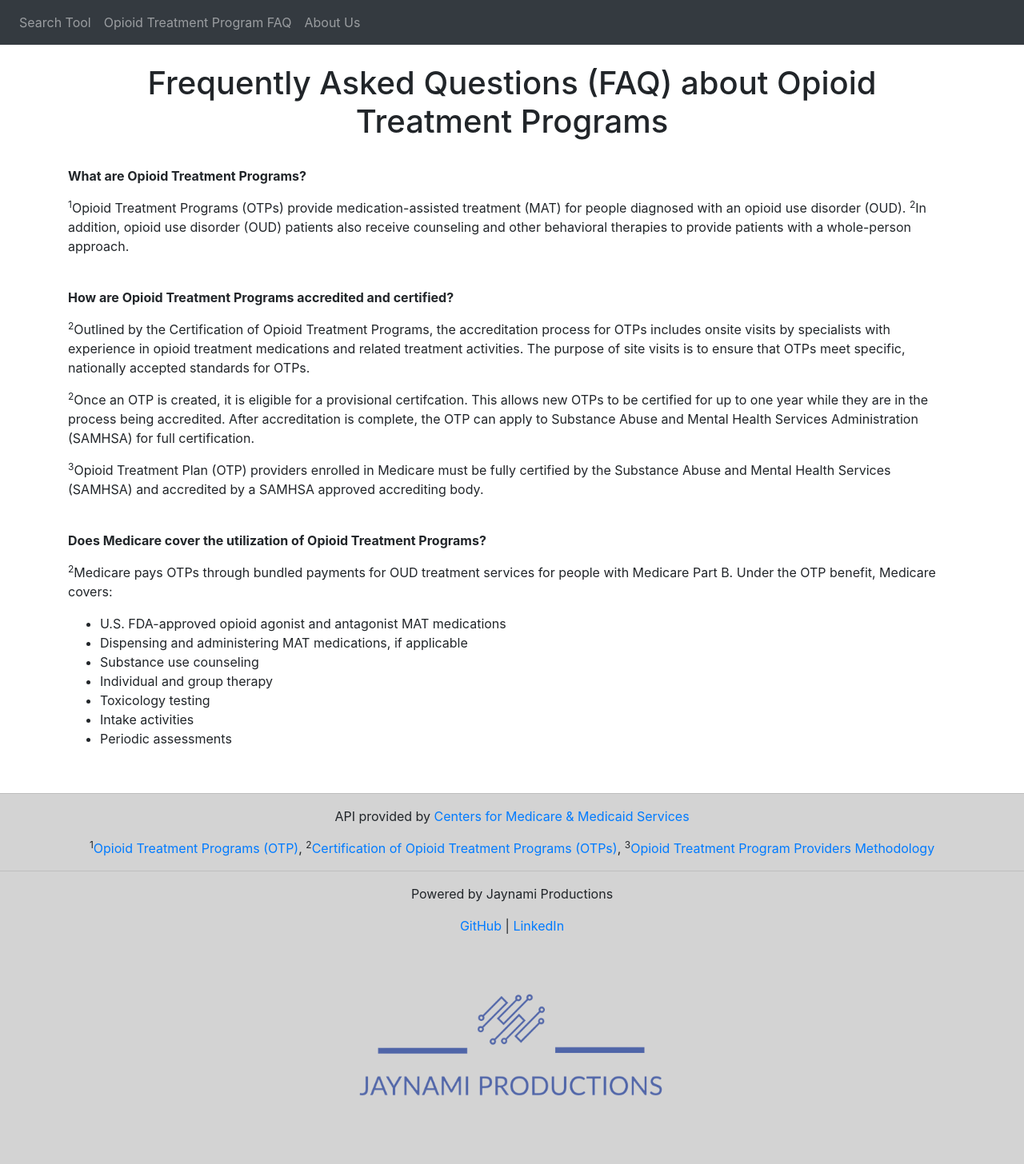
After one commit to jaynamiproductions/opioid-treatment-finder, a Flask app: page /otp-faq in a window 1280 px wide. The commit adds this page. Shown: the whole page at 80% size. Run offline with Flask 2, Linux system fonts and the light colour scheme; some libraries are stand-ins or nearby versions.

Commit message:
added faq

```diff
--- /dev/null
+++ b/templates/base.html
@@ -0,0 +1,75 @@
+<!DOCTYPE html>
+<html>
+    <head>
+        <meta charset="utf-8" />
+        <meta name="viewport" content="width=device-width, initial-scale=1" />
+        <link
+            rel="stylesheet"
+            href="https://stackpath.bootstrapcdn.com/bootstrap/4.4.1/css/bootstrap.min.css"
+            integrity="sha384-Vkoo8x4CGsO3+Hhxv8T/Q5PaXtkKtu6ug5TOeNV6gBiFeWPGFN9MuhOf23Q9Ifjh"
+            crossorigin="anonymous"
+        />
+        <link
+            rel="stylesheet"
+            href="https://stackpath.bootstrapcdn.com/font-awesome/4.7.0/css/font-awesome.min.css"
+            crossorigin="anonymous"
+        />
+        <title>Opioid Treatment Finder</title>
+    </head>
+    <body>
+        <nav class="navbar navbar-expand-lg navbar-dark bg-dark">
+            <button class="navbar-toggler" type="button" data-toggle="collapse" data-target="#navbar">
+                <span class="navbar-toggler-icon"></span>
+            </button>
+            <div class="collapse navbar-collapse" id="navbar">
+                <div class="navbar-nav">
+                    <a class="nav-item nav-link" id="searchtool" href="/">Search Tool</a>
+                    <a class="nav-item nav-link" id="optfaq" href="/otp-faq">Opioid Treatment Program FAQ</a>
+                    <a class="nav-item nav-link" id="aboutus" href="/logout">About Us</a>
+                </div>
+            </div>
+        </nav>
+        <br/>
+        <div class="container">
+            {% block stuff %}{% endblock %}
+        </div>
+
+        <script
+            src="https://code.jquery.com/jquery-3.2.1.slim.min.js"
+            integrity="sha384-KJ3o2DKtIkvYIK3UENzmM7KCkRr/rE9/Qpg6aAZGJwFDMVNA/GpGFF93hXpG5KkN"
+            crossorigin="anonymous"
+        ></script>
+        <script
+            src="https://cdnjs.cloudflare.com/ajax/libs/popper.js/1.12.9/umd/popper.min.js"
+            integrity="sha384-ApNbgh9B+Y1QKtv3Rn7W3mgPxhU9K/ScQsAP7hUibX39j7fakFPskvXusvfa0b4Q"
+            crossorigin="anonymous"
+        ></script>
+        <script
+            src="https://maxcdn.bootstrapcdn.com/bootstrap/4.0.0/js/bootstrap.min.js"
+            integrity="sha384-JZR6Spejh4U02d8jOt6vLEHfe/JQGiRRSQQxSfFWpi1MquVdAyjUar5+76PVCmYl"
+            crossorigin="anonymous"
+        ></script>
+
+    </body>
+    <br/>
+    <section style="background-color: lightgray; ">
+        <hr>
+        <p align="center">API provided by <a href="https://data.cms.gov/provider-characteristics/medicare-provider-supplier-enrollment/opioid-treatment-program-providers">Centers for Medicare & Medicaid Services</a></p>
+        <p align="center">
+            <sup>1</sup><a href="https://www.cms.gov/medicare/medicare-fee-for-service-payment/opioid-treatment-program">Opioid Treatment Programs (OTP)</a>,
+            <sup>2</sup><a href="https://www.samhsa.gov/medications-substance-use-disorders/become-accredited-opioid-treatment-program">Certification of Opioid Treatment Programs (OTPs)</a>,
+            <sup>3</sup><a href="https://data.cms.gov/resources/opioid-treatment-program-providers-methodology">Opioid Treatment Program Providers Methodology</a>
+
+
+        <hr>
+        <p align="center">Powered by Jaynami Productions</p>
+        <p align="center">
+            <a href="https://github.com/jaynamiproductions">GitHub</a> |
+            <a href="https://www.linkedin.com/in/jasonleeyn/">LinkedIn</a>
+        </p>
+
+        <center>
+            <img src="static/logo3_transparent.png" alt="logo" width="500" height="270"/>
+        </center>
+    </section>
+</html>
--- /dev/null
+++ b/templates/faq.html
@@ -0,0 +1,53 @@
+{% extends "base.html" %}
+
+{% block stuff %}
+<h1 align="center">Frequently Asked Questions (FAQ) about Opioid Treatment Programs</h1>
+<br/>
+<div>
+    <div>
+        <p><b>What are Opioid Treatment Programs?</b></p>
+        <p><sup>1</sup>Opioid Treatment Programs (OTPs) provide medication-assisted treatment
+            (MAT) for people diagnosed with an opioid use disorder (OUD). <sup>2</sup>In addition, opioid use disorder (OUD)
+            patients also receive counseling and other behavioral therapies to provide patients with a whole-person approach.</p>
+    </div>
+    <br/>
+    <div>
+        <p><b>How are Opioid Treatment Programs accredited and certified? </b></p>
+        <p><sup>2</sup>Outlined by the Certification of
+            Opioid Treatment Programs, the accreditation process for OTPs includes onsite visits by
+            specialists with experience in opioid treatment medications and related treatment
+            activities. The purpose of site visits is to ensure that OTPs meet specific,
+            nationally accepted standards for OTPs. </p>
+        <p><sup>2</sup>Once an OTP is created, it is eligible for a provisional certifcation. This allows new OTPs to be
+            certified for up to one year while they are in the process being accredited. After accreditation is complete, the OTP
+            can apply to Substance Abuse and Mental Health Services Administration (SAMHSA) for full certification.
+        </p>
+        <p>
+            <sup>3</sup>Opioid Treatment Plan (OTP) providers enrolled in Medicare must be fully
+            certified by the Substance Abuse and Mental Health Services (SAMHSA) and
+            accredited by a SAMHSA approved accrediting body.
+        </p>
+    </div>
+
+
+
+    <br/>
+    <div>
+        <p><b>Does Medicare cover the utilization of Opioid Treatment Programs?</b></p>
+        <p><sup>2</sup>Medicare pays OTPs through bundled payments for OUD treatment services
+            for people with Medicare Part B. Under the OTP benefit, Medicare covers:
+            <ul>
+                <li>U.S. FDA-approved opioid agonist and antagonist MAT medications</li>
+                <li>Dispensing and administering MAT medications, if applicable</li>
+                <li>Substance use counseling</li>
+                <li>Individual and group therapy</li>
+                <li>Toxicology testing</li>
+                <li>Intake activities</li>
+                <li>Periodic assessments</li>
+            </ul>
+        </p>
+    </div>
+</div>
+
+
+{% endblock %}
--- a/views.py
+++ b/views.py
@@ -26,3 +26,8 @@ def home():
             return render_template('index.html', tables=[st.to_html(classes='data',index=False)],num=col,ttl=total,place=state,name=state_name)
     else:
         return render_template('home.html')
+
+
+@views.route('/otp-faq')
+def faq():
+    return render_template('faq.html')
```
Also changed, not shown: templates/home.html (+14 -27 lines).
